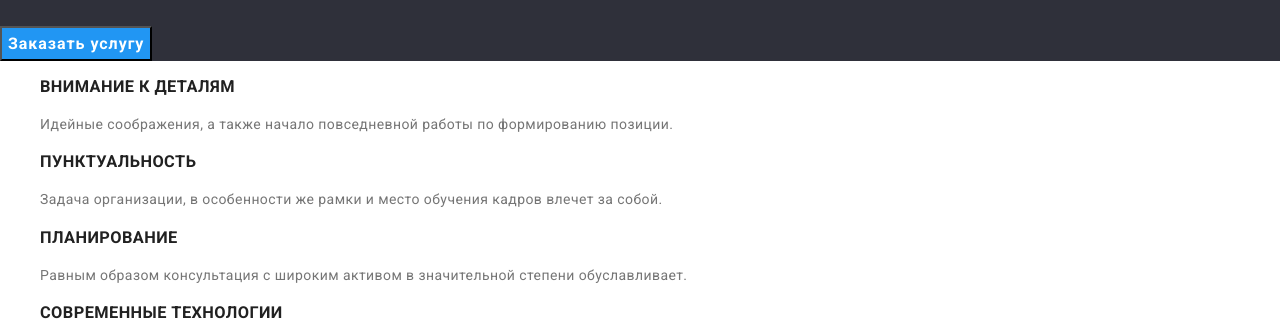
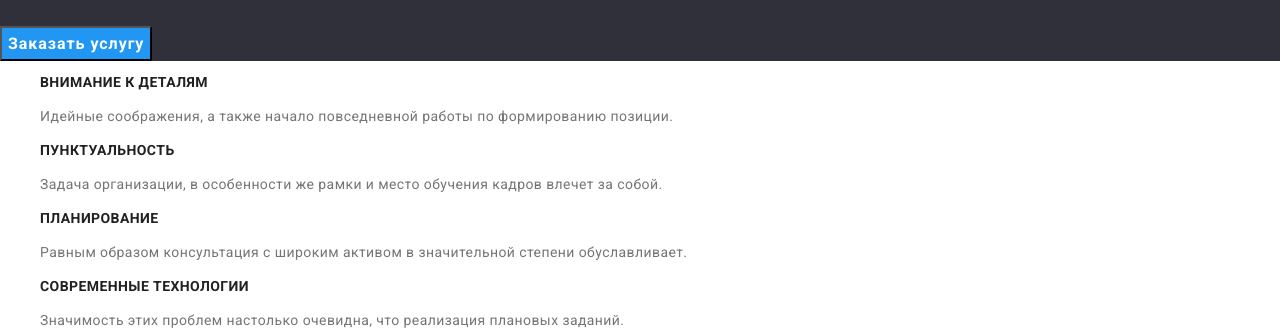
Before and after one commit to Delavar85/goit-markup-hw-03, a plain HTML site: page index.html in a window 1280 px wide. Shown: the part 246-582 px from the top of the page. Drawn offline with nearby package versions, Linux system fonts and the light colour scheme.

Commit message:
Update styles.css

```diff
--- a/css/styles.css
+++ b/css/styles.css
@@ -96,6 +96,9 @@ body {
   color: var(--title-cl);
 }
 .second-title-main {
+  font-style: normal;
+  font-weight: bold;
+  font-size: 14px;
   line-height: 1.14;
   text-transform: uppercase;
   color: var(--title-cl);
```
